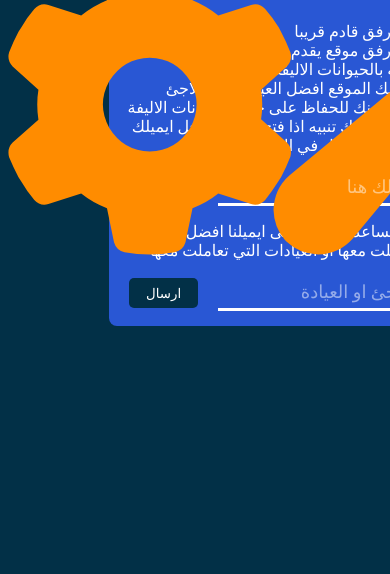
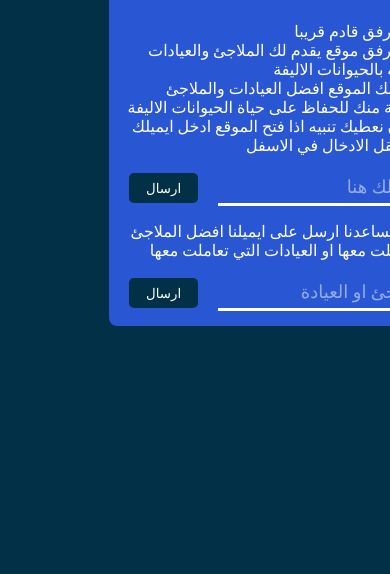
Before and after one commit to leeu4/AWSTESTING, a plain HTML site: page Front/index.html in a window 390 px wide. Shown: the part 270-844 px from the top of the page. Drawn offline with Linux system fonts and the light colour scheme.

Commit message:
responsive icons

```diff
--- a/Front/style.css
+++ b/Front/style.css
@@ -43,7 +43,7 @@ p{
     color:white;
 
 }
- input{
+input{
     width: 70%;
     height:30px;
     background: transparent;
@@ -52,7 +52,7 @@ p{
     font-size:18px;
     border-bottom:solid 3px white;
 }
- input::placeholder{
+input::placeholder{
     color:white;
     opacity: 0.5;
 }
@@ -90,6 +90,7 @@ button:active{
     animation: floating 2s infinite;
     border:none;
     outline:none;
+    pointer-events: none;;
 }
 .fa-gear
 {
@@ -100,6 +101,26 @@ button:active{
     animation: floating 2s infinite;
     border:none;
     outline:none;
+    pointer-events: none;;
+}
+@media screen and (max-width:1300px) {
+    *{
+        word-break:keep-all
+    }
+    body{
+        display: flex;
+        justify-content: center;
+    }
+    .fa-gear{
+        color:transparent;
+    }
+    .card
+    {
+
+    }
+    .fa-hammer{
+        color:transparent;
+    }
 }
 @keyframes floating {
     0%{margin-bottom: 0px;}
```
